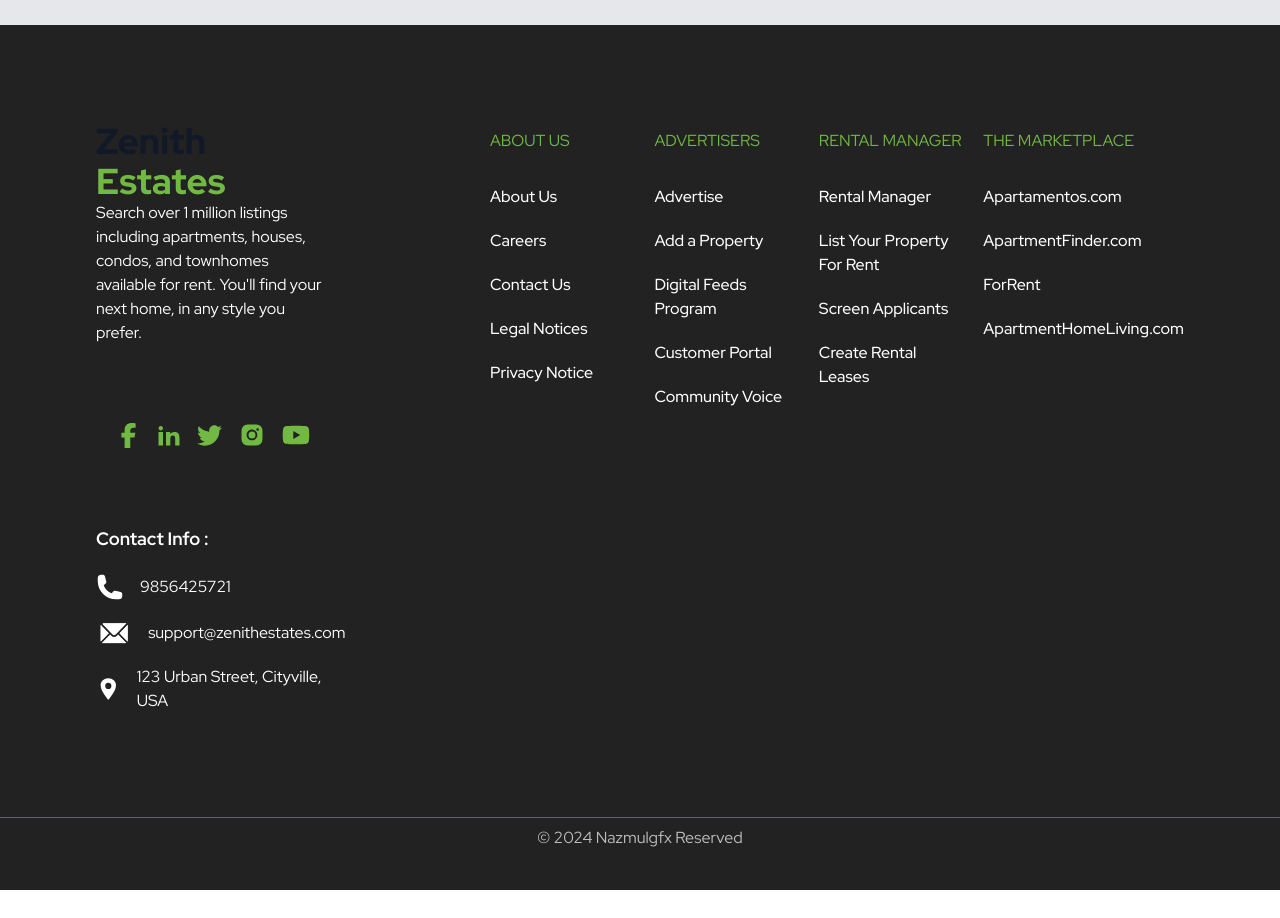
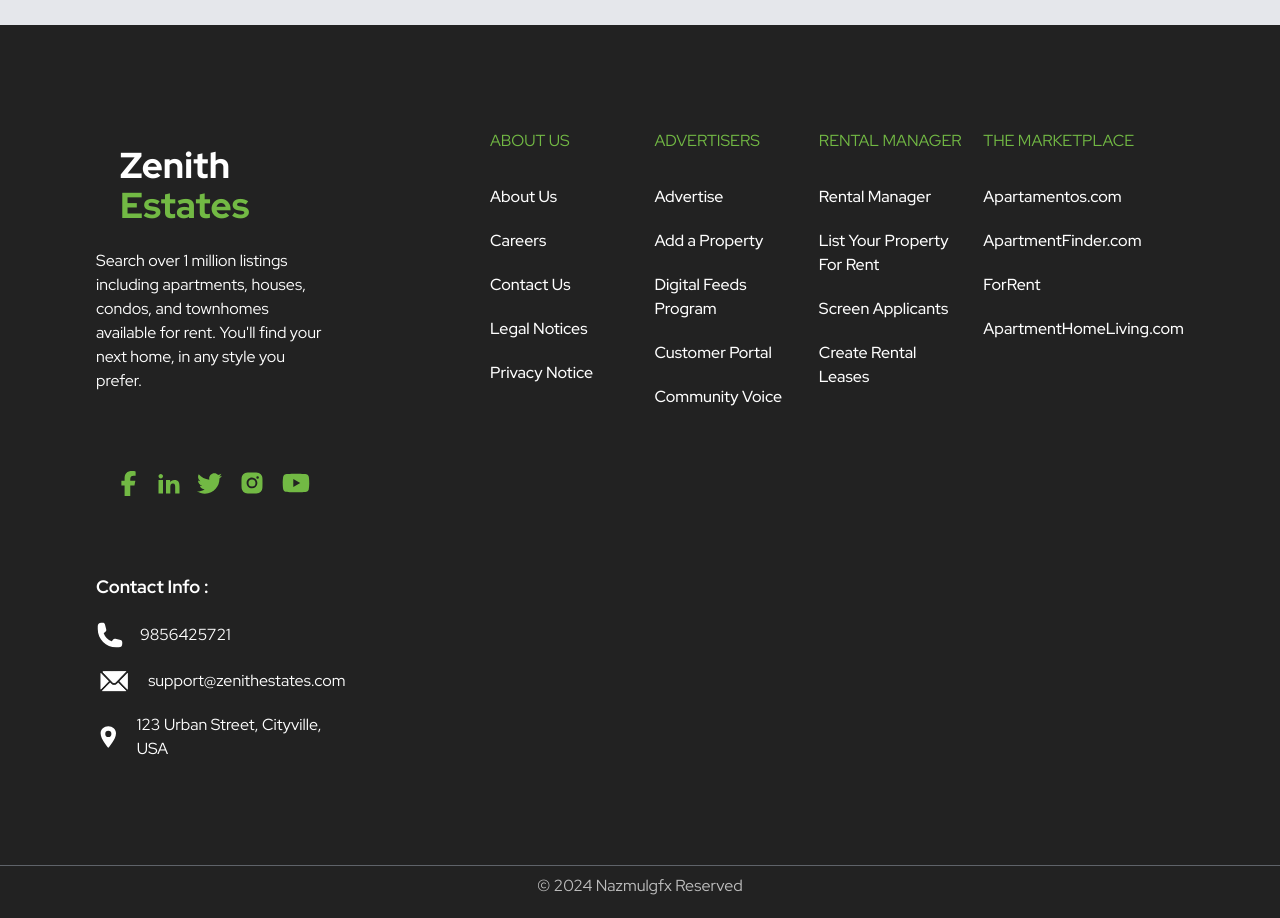
Before and after one commit to Pronttera/real-estate-website, a React (Vite) app: page / in a window 1280 px wide. Shown: the part 5300-6218 px from the top of the page. Before the commit the page ends 6190 px from the top, so only its background shows below. Built offline with nearby package versions, Linux system fonts and the light colour scheme.

Commit message:
Changes Updated

```diff
--- a/src/pages/Home/FooterSection.jsx
+++ b/src/pages/Home/FooterSection.jsx
@@ -14,7 +14,7 @@
       <div className="flex flex-col gap-4 p-2  md:flex-row md:p-24 ">
         <div className="w-full flex flex-col justify-between h-full mr-36  md:w-1/4">
           {/* 25% */}
-          <div className="text-3xl md:text-4xl font-extrabold text-gray-900 ">
+          <div className="text-3xl md:text-4xl font-extrabold text-white p-6 ">
           Zenith <span className="text-[#72B944]">Estates</span>
           </div>
           <p>
```
